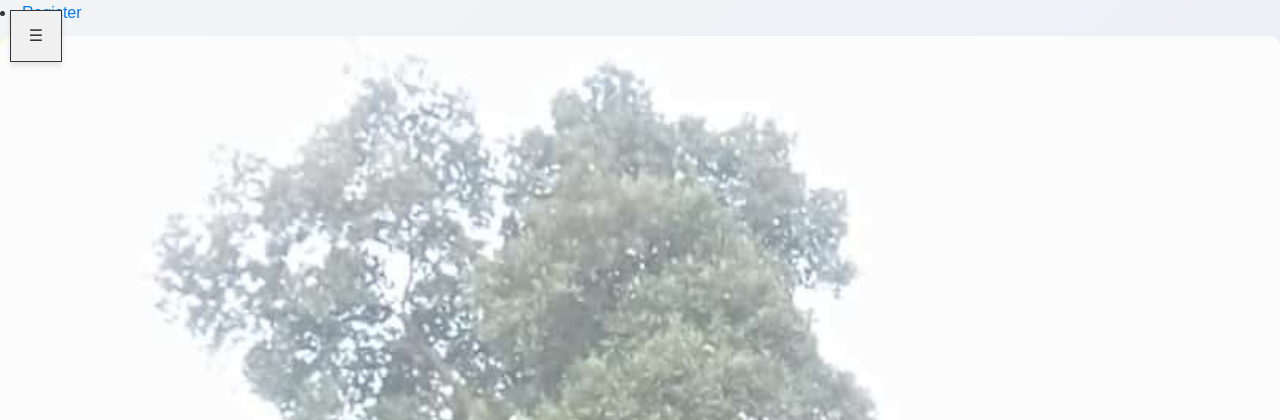
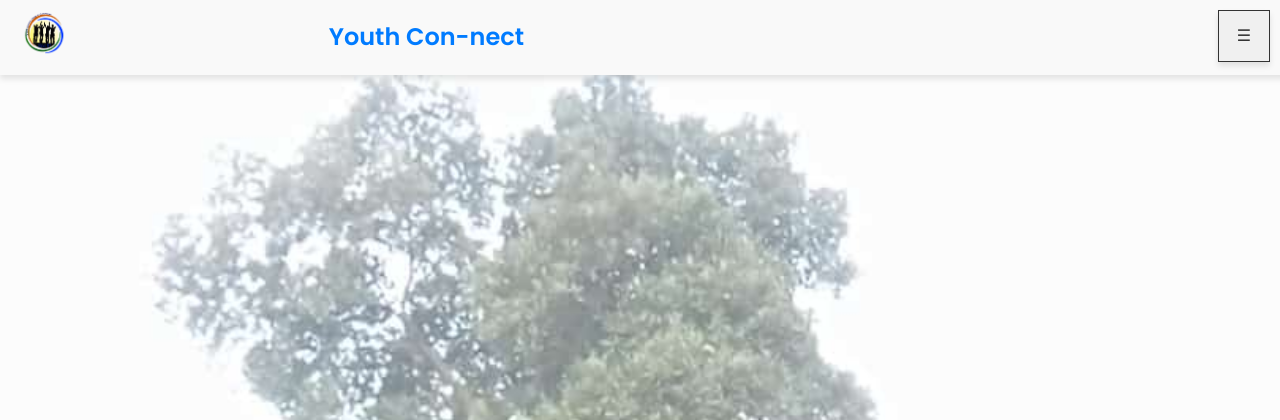
Before and after one commit to Kiggund/youthconnect_project, a Django app: page /about/ in a window 1280 px wide. Shown: the top 420 px of the page. Run offline with Django 5.2, Linux system fonts and the light colour scheme.

Commit message:
added header section with the logo on the left, youthconnect group in the center and the humberga menu on the right

```diff
--- a/static/css/base.css
+++ b/static/css/base.css
@@ -4,6 +4,67 @@ body {
     padding: 0;
     background-color: #f4f4f9;
     background: linear-gradient(135deg, #f3f4f6, #d6e0f5);
+}
+
+/* Header Section */
+.header {
+    display: flex;
+    align-items: center;
+    justify-content: space-between; /* Space out items horizontally */
+    padding: 10px 20px; /* Add space inside the header */
+    background-color: #f9f9f9; /* Light background color */
+    box-shadow: 0 4px 6px rgba(0, 0, 0, 0.1); /* Subtle shadow for depth */
+    position: fixed; /* Keep the header visible while scrolling */
+    width: 100%; /* Full width */
+    top: 0; /* Align to the top */
+    z-index: 1000; /* Ensure it stays above other elements */
+}
+
+/* Logo */
+.logo img {
+    width: 50px; /* Adjust logo size */
+    height: auto; /* Maintain aspect ratio */
+}
+
+/* Title */
+.title h1 {
+    font-size: 1.5rem;
+    color: #007bff; /* Bright blue for branding */
+    margin: 0;
+    text-align: center;
+    font-weight: bold;
+}
+
+/* Hamburger Menu */
+/*.hamburger {
+    width: 60px;
+    height: 60px;
+    display: flex;
+    justify-content: center;
+    align-items: center;
+    cursor: pointer;
+}
+
+/*.hamburger .bar {
+    width: 35px;
+    height: 5px;
+    background-color: #333;
+    margin: 6px 0;
+    transition: all 0.3s ease;
+}
+
+/* Responsive Design */
+@media (max-width: 768px) {
+    .title h1 {
+        font-size: 1rem; /* Adjust font size for smaller screens */
+    }
+ /*   .hamburger {
+        width: 50px;
+        height: 50px;
+    }
+    .hamburger .bar {
+        width: 30px; /* Adjust size for bars */
+    }
 }
 
 nav ul {
@@ -286,7 +347,7 @@ body {
     align-items: center;
     position: fixed; /* Positioned in the top corner */
     top: 10px; /* Add space from the top */
-    left: 10px; /* Add space from the left */
+    right: 10px; /* Add space from the left */
     cursor: pointer; /* Ensure it's clickable */
     z-index: 1000; /* Ensure it stays above other elements */
 }
--- a/templates/base.html
+++ b/templates/base.html
@@ -14,6 +14,20 @@
    {% block styles %}{% endblock %}
 </head>
 <body>
+    <!--Header section-->
+    <header class="header">
+    <div class="logo">
+        <img src="{% static 'images/youth-connect.png' %}" alt="Youth Con-nect Logo">
+    </div>
+    <div class="title">
+        <h1>Youth Con-nect</h1>
+    </div>
+   <!-- <div class="hamburger">-->
+        <div class="bar"></div>
+        <div class="bar"></div>
+        <div class="bar"></div>
+    </div>
+</header>
     <!-- Navigation Bar -->
     <nav>
         <div class="hamburger" onclick="toggleMenu()">☰</div>
```
